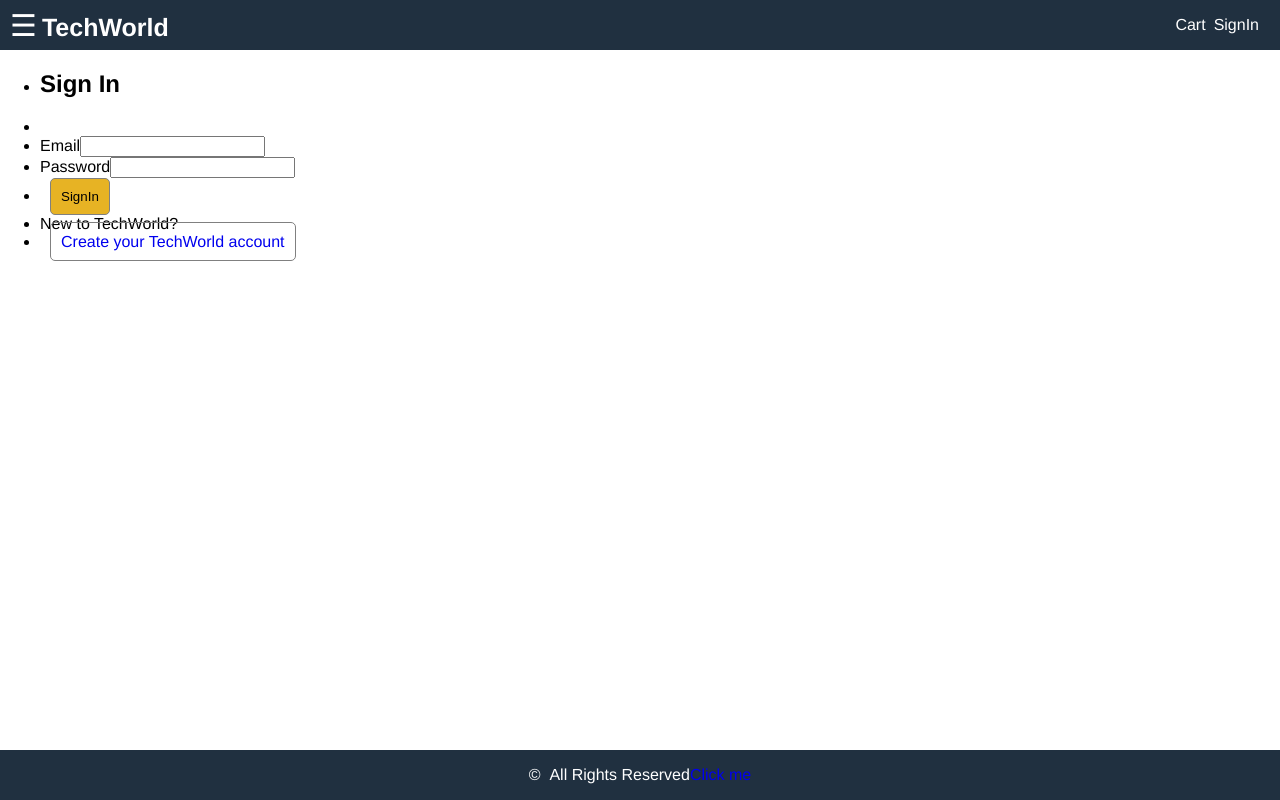
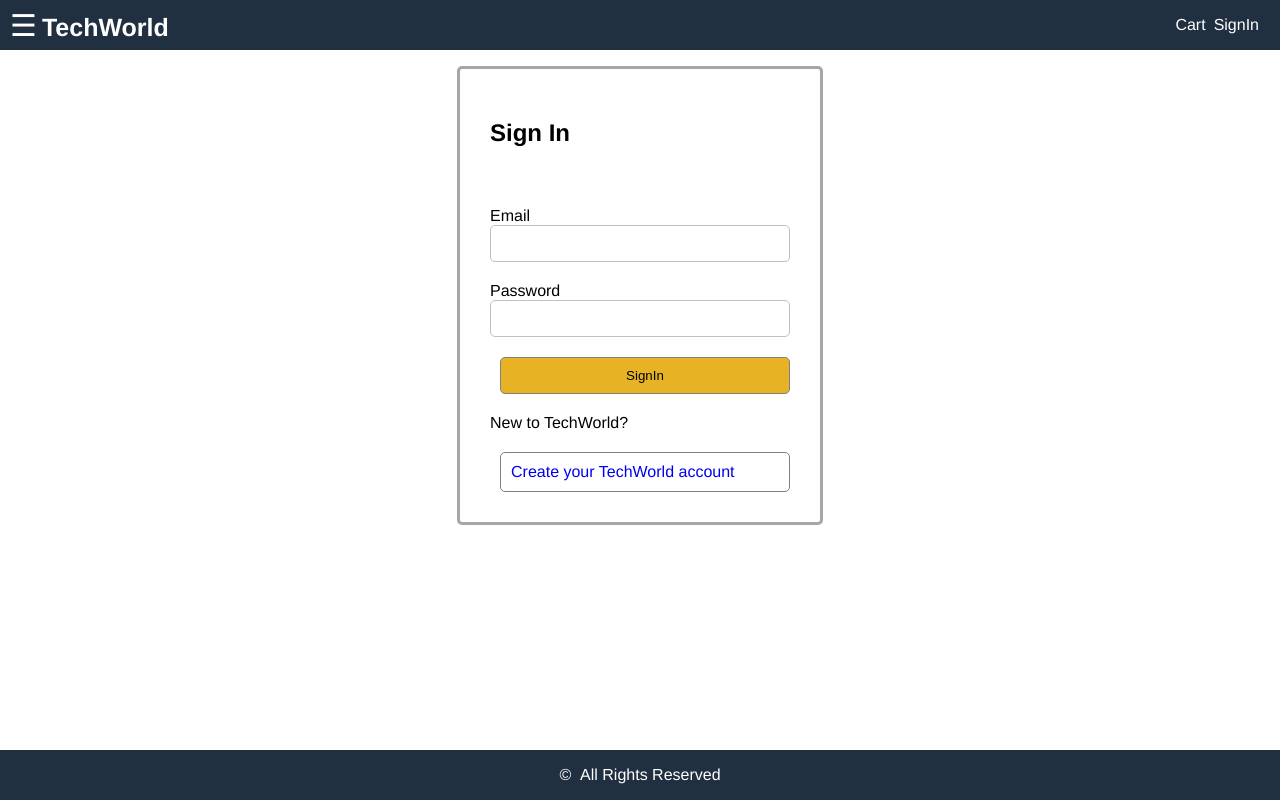
Before and after one commit to vishaln15/techworld, a React (Create React App) app in the folder frontend/: page /signin in a window 1280 px wide. Built offline with nearby package versions, Linux system fonts and the light colour scheme.

Commit message:
minor bug fixes

```diff
--- a/frontend/src/App.js
+++ b/frontend/src/App.js
@@ -61,8 +61,6 @@ function App() {
 
             <footer className="footer">
             &copy;&nbsp;&nbsp;All Rights Reserved
-                <Link to="/products">Click me</Link>
-
             </footer>
         </div>
         </BrowserRouter>
--- a/frontend/src/Screens/CartScreen.js
+++ b/frontend/src/Screens/CartScreen.js
@@ -87,7 +87,6 @@ function CartScreen(props){
       </button>
 
     </div>
-
   </div>
 }
 
--- a/frontend/src/actions/productActions.js
+++ b/frontend/src/actions/productActions.js
@@ -31,6 +31,7 @@ const saveProduct = (product) => async(dispatch, getState) => {
             'Authorization': 'Bearer' + userInfo.token
         }});
         dispatch({type: PRODUCT_SAVE_SUCCESS, payload: data});
+
     } catch (error) {
         dispatch({type: PRODUCT_SAVE_FAIL, payload: error.message});
     }
--- a/frontend/src/index.css
+++ b/frontend/src/index.css
@@ -280,3 +280,35 @@ link {
   font-size: 2.5rem;
   text-align: right;
 }
+
+/* forms */
+
+.form{
+  display: flex;
+  justify-content: center;
+  align-items: center;
+  height: 100%;
+}
+
+.form-container{
+  display: flex;
+  flex-direction: column;
+  width: 32rem;
+  padding: 2rem;
+  border: .1rem #a8a5a5 solid;
+  border-width: .3rem;
+  border-radius: .5rem;
+  list-style-type: none;
+}
+
+.form-container li{
+  display: flex;
+  flex-direction: column;
+  margin: 1rem;
+}
+
+input{
+  padding: 1rem;
+  border: .1rem #c0c0c0 solid;
+  border-radius: .5rem;
+}
--- a/frontend/src/store.js
+++ b/frontend/src/store.js
@@ -6,6 +6,7 @@ import Cookie from 'js-cookie';
 import { cartReducer } from './reducers/cartReducers';
 
 const userInfo = Cookie.getJSON('userInfo') || null;
+const cartItems = Cookie.getJSON('cartItems')|| [];
 
 const reducer = combineReducers({
     productList: productListReducer,
@@ -16,10 +17,7 @@ const reducer = combineReducers({
     cart: cartReducer
 })
 
-const cartItems = Cookie.getJSON('cartItems')|| [];
-
-const initialState = {cart:{cartItems}, userSignIn : userInfo};
-
+const initialState = {cart:{cartItems}, userSignIn : {userInfo}};
 
 const composeEnhancer = window.__REDUX_DEVTOOLS_EXTENSION_COMPOSE__ || compose;
 
```
